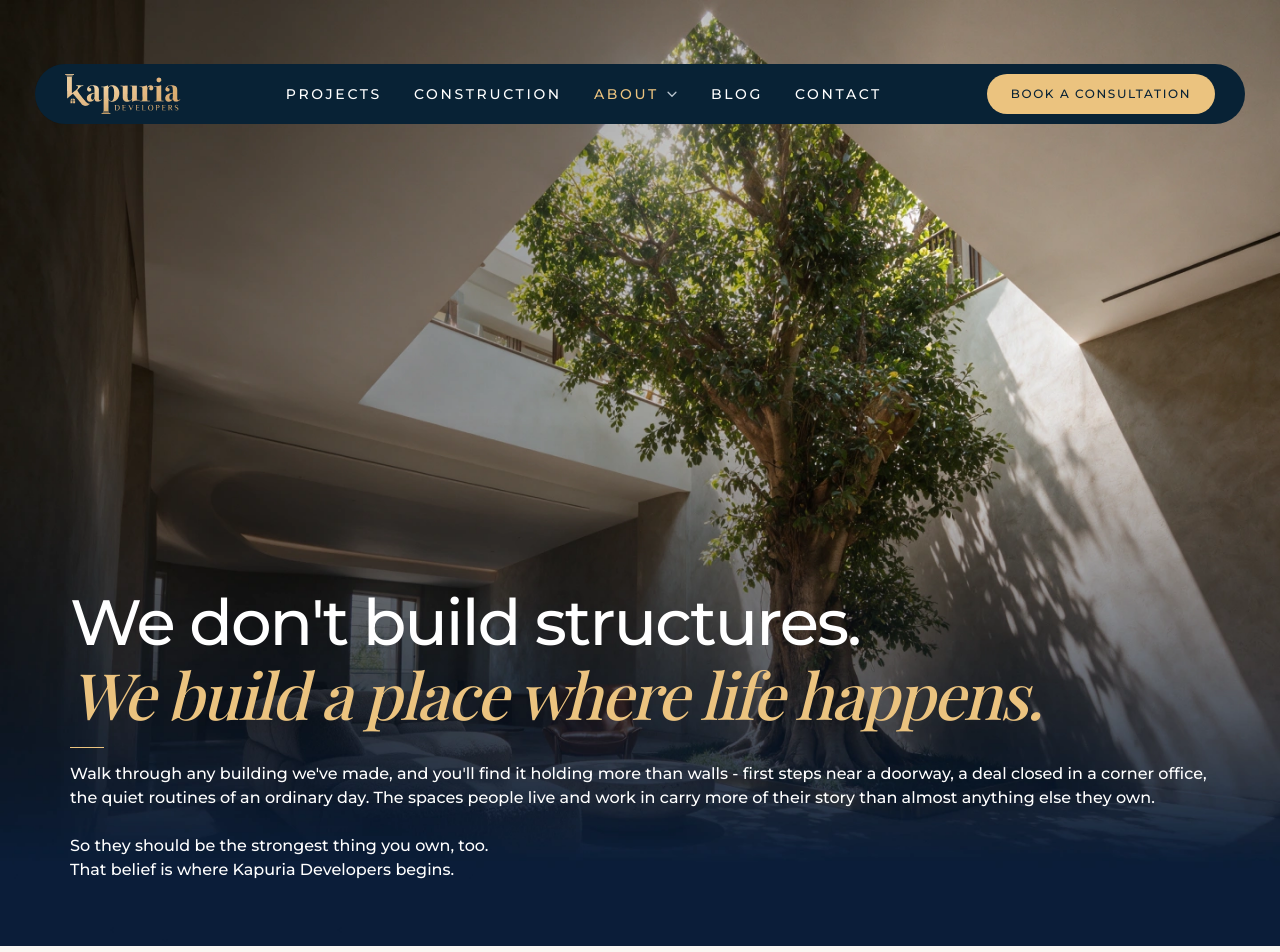
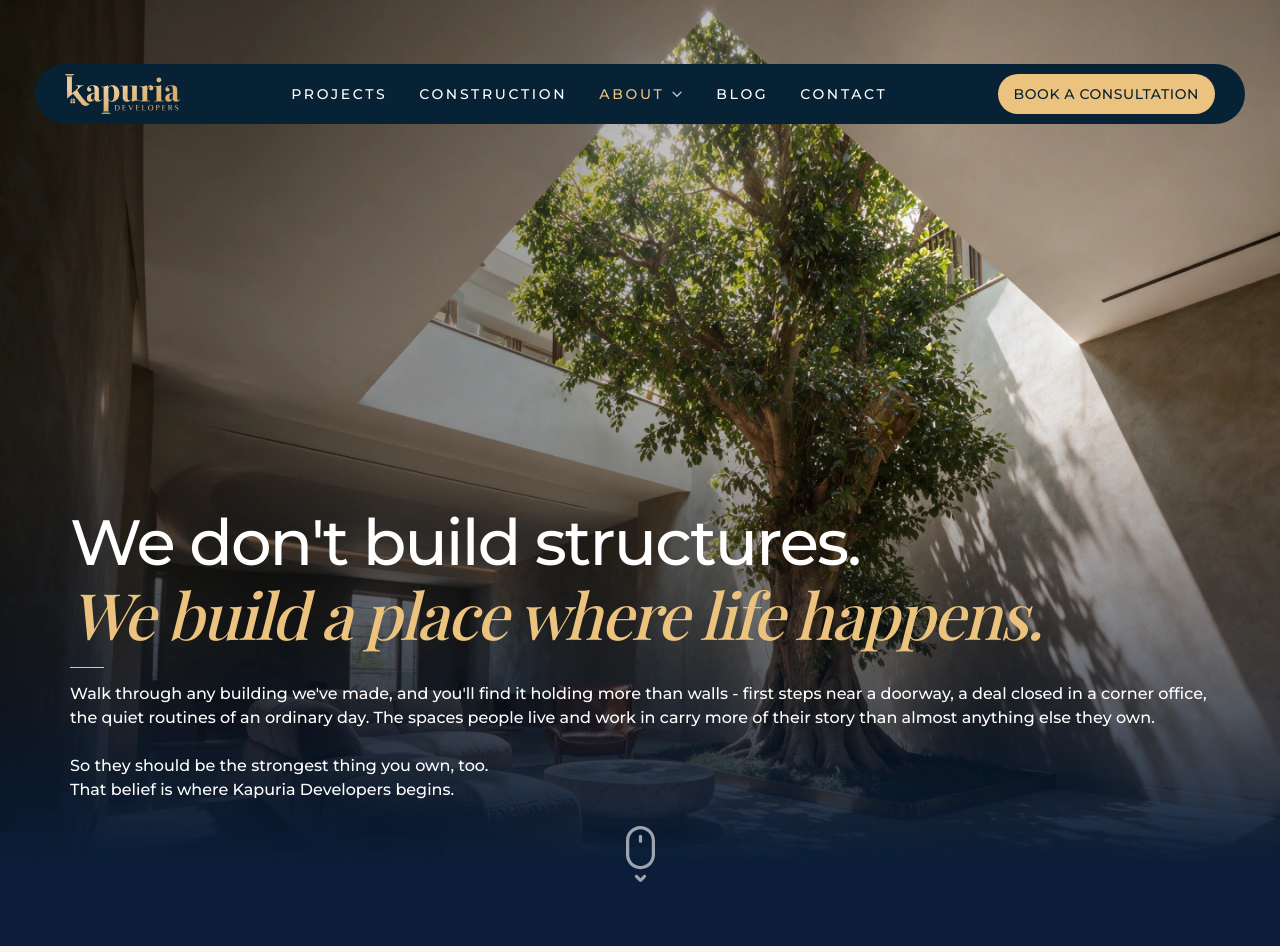
Before and after one commit to Surat-Infotech/kapuria-developers, a Next.js app: page /our-team in a window 1280 px wide. Shown: the top 952 px of the page. Built offline with nearby package versions, Linux system fonts and the light colour scheme; a web font is replaced by a local one.

Commit message:
WD-3142 update team page and header problems

```diff
--- a/src/app/(about)/our-team/_sections/banner.jsx
+++ b/src/app/(about)/our-team/_sections/banner.jsx
@@ -4,6 +4,7 @@ import Link from "next/link";
 import { Button } from "@/components/ui/button";
 import Section from "@/components/ui/section";
 
+import mouseScroll from "@/assets/images/home/svg/mouse-scroll.svg";
 import bannerMobile from "@/assets/images/team/team-banner-mobile.webp";
 import banner from "@/assets/images/team/team-banner.webp";
 
@@ -48,6 +49,22 @@ export default function BannerSection() {
               strongest thing you own, too. <br /> That belief is where Kapuria
               Developers begins.
             </p>
+
+            {/* Scroll cue — mouse body plus the chevron below it, one asset.
+            Anchors to the next section so it works without client JS. */}
+            <a
+              href="#stand-strong"
+              aria-label="Scroll to next section"
+              className="mx-auto mt-24 hidden w-fit rounded-full transition-opacity duration-200 hover:opacity-70 focus-visible:ring-2 focus-visible:ring-white/60 focus-visible:outline-none sm:block"
+            >
+              <Image
+                src={mouseScroll}
+                alt=""
+                width={29}
+                height={56}
+                className="animate-scroll-bob h-56 w-29"
+              />
+            </a>
           </div>
         </div>
       </Section>
--- a/src/app/(about)/our-team/_sections/consultation-cta.jsx
+++ b/src/app/(about)/our-team/_sections/consultation-cta.jsx
@@ -31,7 +31,7 @@ export default function ConsultationCtaSection() {
       <div className="flex flex-col gap-24 md:flex-row md:items-center lg:justify-between lg:gap-32 xl:gap-64">
         <div className="w-full lg:max-w-638">
           {/* Italic is a mobile-only nuance — desktop sets this line upright. */}
-          <p className="text-[16px]/[24px] font-medium text-[#B8C4D4] italic lg:not-italic">
+          <p className="text-[16px]/[24px] font-medium text-[rgba(255,255,255,0.60)] italic sm:text-[18px]/[26px] md:text-[22px]/[30px] lg:not-italic">
             {KICKER}
           </p>
 
--- a/src/app/(about)/our-team/_sections/meet-our-team.jsx
+++ b/src/app/(about)/our-team/_sections/meet-our-team.jsx
@@ -48,7 +48,7 @@ export default function MeetOurTeamSection() {
             "text-[32px]/[40px] font-medium sm:text-[40px]/[48px] md:text-[52px]/[60px] lg:text-[64px]/[72px]",
           rule: "mt-8 sm:mt-16",
           description:
-            "mt-8 text-body-xs text-[rgba(8,34,53,0.60)] font-medium sm:mt-16 sm:text-[16px]/[24px]",
+            "mt-8 text-[12px]/[18px] text-[rgba(8,34,53,0.60)] font-medium sm:mt-16 sm:text-[16px]/[24px]",
         }}
         description={DESCRIPTION}
       />
--- a/src/app/(about)/our-team/_sections/our-mission.jsx
+++ b/src/app/(about)/our-team/_sections/our-mission.jsx
@@ -28,7 +28,11 @@ const PILLARS = [
 
 export default function OurMissionSection() {
   return (
-    <Section bg="dark" spacing="default" classNames={{ container: "lg:px-24" }}>
+    <Section
+      spacing="default"
+      className="bg-[#0A1D38]"
+      classNames={{ container: "lg:px-24" }}
+    >
       <div className="flex flex-col items-center gap-24 lg:flex-row lg:items-center lg:gap-36">
         {/* The gold coin and ring are baked into the artwork. */}
         <Image
--- a/src/app/(about)/our-team/_sections/our-network.jsx
+++ b/src/app/(about)/our-team/_sections/our-network.jsx
@@ -31,7 +31,7 @@ const CONTRACTORS = [
   { trade: "Tile Elevation", names: ["Mohd Zeeshan"] },
   { trade: "Waterproofing", names: ["Omparkash", "Gagan"] },
   { trade: "Structural Engineer", names: ["Mr. Nanda", "Mr. Rakhra"] },
-  { trade: "GMADA Sanction", names: ["Virender"] },
+  // { trade: "GMADA Sanction", names: ["Virender"] },
 ];
 
 const SUPPLIERS = [
--- a/src/components/layout/site-header.jsx
+++ b/src/components/layout/site-header.jsx
@@ -180,7 +180,7 @@ const SiteHeader = ({ mobileTitle = "Welcome" }) => {
           asChild
           variant="secondary"
           size="sm"
-          className="shrink-0 px-24 py-10 text-[12px]/[20px] tracking-[1.6px]"
+          className="shrink-0 px-16 py-9 text-[14px]/[22px] tracking-[0.56px]"
         >
           <Link href={HEADER_CTA.href}>{HEADER_CTA.label}</Link>
         </Button>
@@ -362,7 +362,7 @@ const SiteHeader = ({ mobileTitle = "Welcome" }) => {
           variant="secondary"
           size="sm"
           width="full"
-          className="mt-32 py-14 text-[14px]/[22px] tracking-[2px]"
+          className="mt-32 py-9 text-[14px]/[22px] font-medium tracking-[2px]"
           tabIndex={menuOpen ? undefined : -1}
         >
           <Link href={HEADER_CTA.href} onClick={closeMenu}>
```
